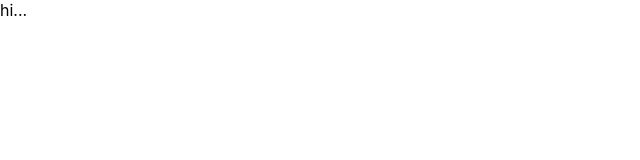
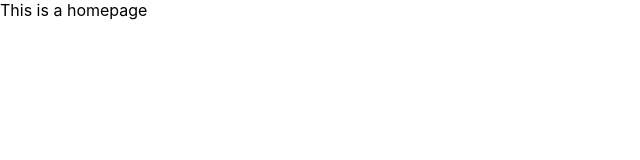
Before and after one commit to Aryan-raj-007/box-office, a React (Create React App) app: page / in a window 1280 px wide. Shown: the top 160 px of the page, without its empty margins (0-640 px from the left). Built offline with nearby package versions, Linux system fonts and the light colour scheme.

Commit message:
added react router

```diff
--- a/src/App.js
+++ b/src/App.js
@@ -1,7 +1,20 @@
 import React from 'react';
+import { Switch, Route } from 'react-router-dom';
 
 function App() {
-  return <div>hi...</div>;
+  return (
+    <Switch>
+      <Route exact path="/">
+        This is a homepage
+      </Route>
+
+      <Route exact path="/starred">
+        This is a second page
+      </Route>
+
+      <Route>This is 404 error </Route>
+    </Switch>
+  );
 }
 
 export default App;
--- a/src/index.js
+++ b/src/index.js
@@ -1,12 +1,17 @@
 import React from 'react';
 import ReactDOM from 'react-dom/client';
 import './index.css';
+import { BrowserRouter } from 'react-router-dom';
 import App from './App';
 import * as serviceWorkerRegistration from './serviceWorkerRegistration';
 import reportWebVitals from './reportWebVitals';
 
 const root = ReactDOM.createRoot(document.getElementById('root'));
-root.render(<App />);
+root.render(
+  <BrowserRouter>
+    <App />
+  </BrowserRouter>
+);
 
 // If you want your app to work offline and load faster, you can change
 // unregister() to register() below. Note this comes with some pitfalls.
```
Also changed, not shown: package.json (+5 -3 lines), 2 other files (tests, documents, lock files or other folders).
